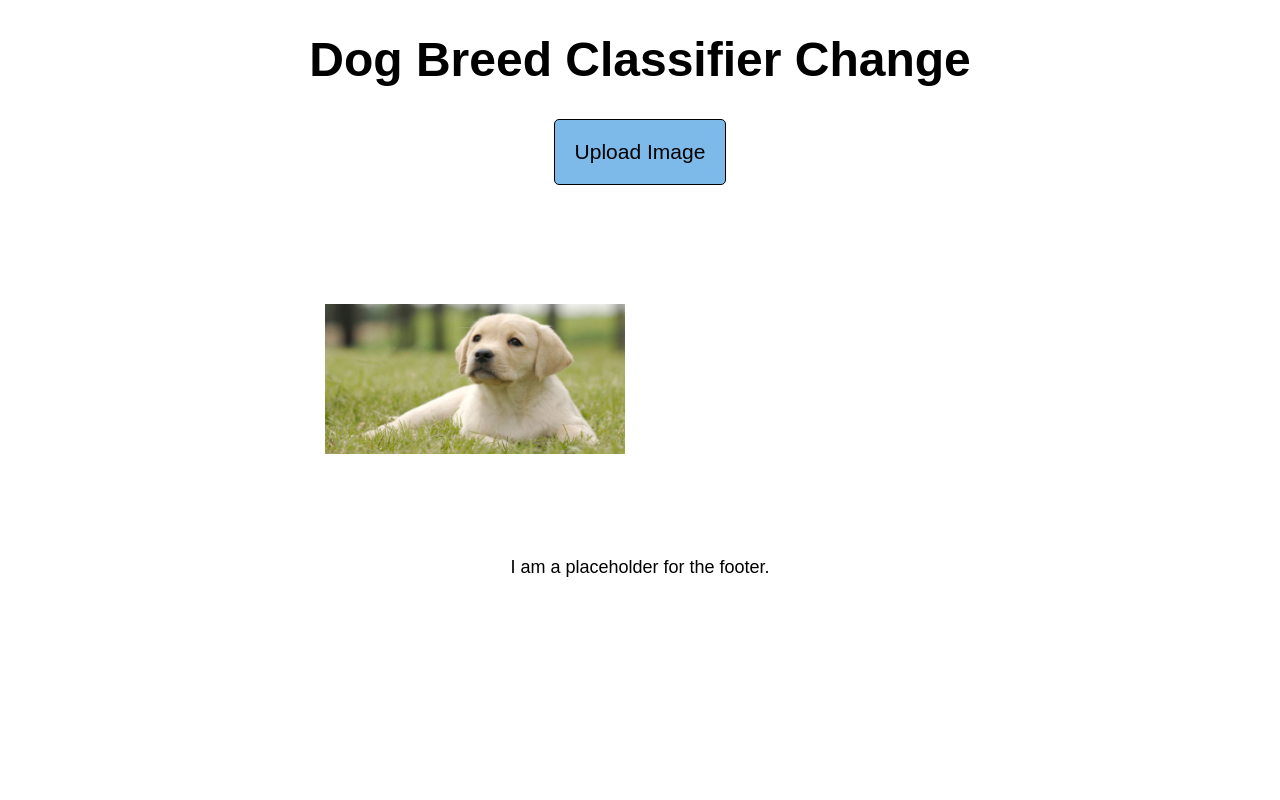
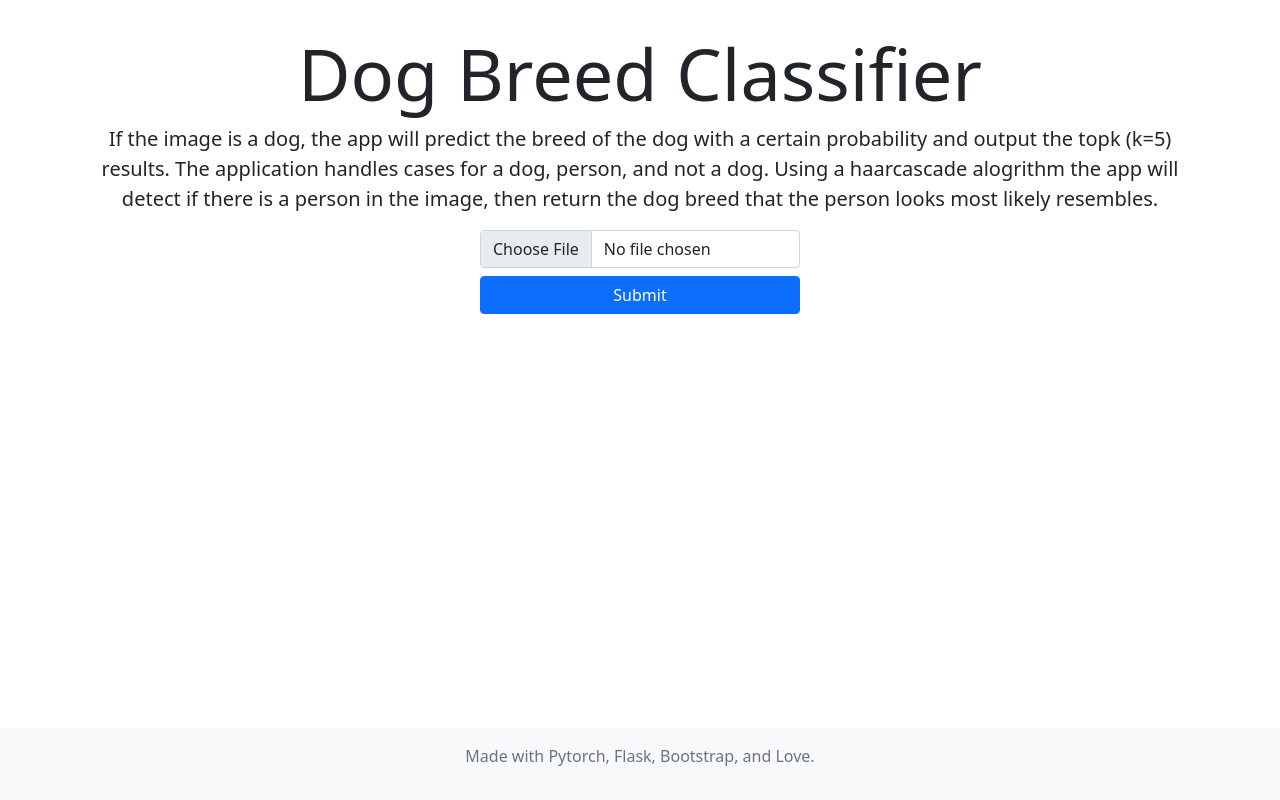
Before and after one commit to justinbellucci/app_dog_breed_classifier, a Flask app: page / in a window 1280 px wide. Run offline with Flask 2, Linux system fonts and the light colour scheme; some libraries are stand-ins or nearby versions.

Commit message:
Fix upload image

```diff
--- a/main.py
+++ b/main.py
@@ -8,39 +8,30 @@ import backend.detectors
 
 app = Flask(__name__)
 
-@app.route("/")
-def index():
-    # return "<h1>Index Page</h1>"
-    return render_template('index.html',  title='Index')
+@app.route('/', methods=['GET', 'POST'])
+def upload_file():
+    if request.method == 'POST':
+        if 'file' not in request.files:
+            return redirect(request.url) # redirect to same page
+        file = request.files['file'] # get file from request
+        if not file:
+            return # add error message
 
-@app.route('/bootstrap')
-def bootstrap():
-    return render_template('bootstrap.html', title='Bootstrap')
-
-# @app.route('/', methods=['GET', 'POST'])
-# def upload_file():
-#     if request.method == 'POST':
-#         if 'file' not in request.files:
-#             return redirect(request.url) # redirect to same page
-#         file = request.files['file'] # get file from request
-#         if not file:
-#             return # add error message
-
-#         # display image on webpage
+        # display image on webpage
 
 
-#         # process image
-#         img_bytes = file.read()
-#         # run image throuh model
-#         is_dog = detectors.dog_detector(img_bytes)
-#         probs, classes = predict_breed(img_bytes)
-#         class_names = load_class_names()
+        # process image
+        img_bytes = file.read()
+        # run image throuh model
+        # is_dog = detectors.dog_detector(img_bytes)
+        # probs, classes = predict_breed(img_bytes)
+        # class_names = load_class_names()
 
-#         # This most likely will need Flask AJAX
-#         return render_template('index.html', class_prob = probs,
-#                                 class_name = class_names)
-
-#     return render_template('index.html', title='Home')
+        # This most likely will need Flask AJAX
+        # return render_template('index.html', class_prob = probs,
+        #                         class_name = class_names)
+        return render_template('home.html', title='Home')
+    return render_template('index.html', title='Index')
 
 if __name__ == "__main__":
     app.run(debug=True)
--- a/static/sticky-footer-navbar.css
+++ b/static/sticky-footer-navbar.css
@@ -1,7 +1,8 @@
-/* Custom page CSS
--------------------------------------------------- */
-/* Not required for template or sticky footer method. */
 
 main > .container {
-  padding: 60px 15px 0;
+  padding: 30px 15px 0px;
 }
+
+main > .container-sm {
+  padding: 0px 5px 0px;
+}
--- a/templates/index.html
+++ b/templates/index.html
@@ -1,33 +1,135 @@
-<!DOCTYPE html>
-<html lang="en">
+<!doctype html>
+<html lang="en" class="h-100">
     <head>
-        <meta charset="utf-8"/>
+        <meta charset="utf-8">
+        <meta name="viewport" content="width=device-width, initial-scale=1">
         <title>Dog Breed Classifier</title>
-        <meta content="width=device-width, initial-scale=1, maximum-scale=1" name="viewport"/>
-        <link rel="stylesheet" href="/static/styles.css">
+
+        <!-- Bootstrap core CSS -->
+        <link href="https://cdn.jsdelivr.net/npm/bootstrap@5.0.2/dist/css/bootstrap.min.css" rel="stylesheet" integrity="sha384-EVSTQN3/azprG1Anm3QDgpJLIm9Nao0Yz1ztcQTwFspd3yD65VohhpuuCOmLASjC" crossorigin="anonymous">
         <!-- Load d3.js -->
         <script src="https://d3js.org/d3.v4.js"></script>
-        <!-- Load jquery.js (AJAX) -->
         <script src="https://ajax.googleapis.com/ajax/libs/jquery/2.1.1/jquery.min.js"></script>
+
+        <style>
+        .bd-placeholder-img {
+            font-size: 1.125rem;
+            text-anchor: middle;
+            -webkit-user-select: none;
+            -moz-user-select: none;
+            user-select: none;
+        }
+
+        @media (min-width: 768px) {
+            .bd-placeholder-img-lg {
+            font-size: 3.5rem;
+            }
+        }
+        </style>
+
+
+        <!-- Custom styles for this template -->
+        <link href="/static/sticky-footer-navbar.css" rel="stylesheet">
     </head>
 
-    <body>
-        <h1>Dog Breed Classifier Change</h1>
-        <div class = "container">
-            <!-- <h1 class="box">Post 1</h1> -->
-            <div class = "header">
-                <label for="file-upload" class="custom-file-upload">
-                    <i></i> Upload Image
-                </label>
-                <input type="file" id="file-upload">
+    <body class="d-flex flex-column h-100">
+    <!-- Header -->
+    <!-- <header>
+    <nav class="navbar navbar-expand-md navbar-dark fixed-top bg-dark">
+        <div class="container-fluid">
+        <a class="navbar-brand" href="#">Fixed navbar</a>
+        <button class="navbar-toggler" type="button" data-bs-toggle="collapse" data-bs-target="#navbarCollapse" aria-controls="navbarCollapse" aria-expanded="false" aria-label="Toggle navigation">
+            <span class="navbar-toggler-icon"></span>
+        </button>
+        <div class="collapse navbar-collapse" id="navbarCollapse">
+            <ul class="navbar-nav me-auto mb-2 mb-md-0">
+            <li class="nav-item">
+                <a class="nav-link active" aria-current="page" href="#">Home</a>
+            </li>
+            <li class="nav-item">
+                <a class="nav-link" href="#">Link</a>
+            </li>
+            <li class="nav-item">
+                <a class="nav-link disabled" href="#" tabindex="-1" aria-disabled="true">Disabled</a>
+            </li>
+            </ul>
+            <form class="d-flex">
+                <input class="form-control me-2" type="search" placeholder="Search" aria-label="Search">
+                <button class="btn btn-outline-success" type="submit">Search</button>
+            </form>
+        </div>
+        </div>
+    </nav>
+    </header> -->
+
+    <!-- Main Page Content -->
+    <main class="flex-shrink-0">
+    <div class="container">
+        <h1 class="display-2 text-center">Dog Breed Classifier</h1>
+        <p class="lead text-center">If the image is a dog, the app will predict the breed of the dog with a certain probability and output the topk (k=5) results. The application handles cases for a dog, person, and not a dog. Using a haarcascade alogrithm the app will detect if there is a person in the image, then return the dog breed that the person looks most likely resembles.</p>
+    </div>
+
+    <form class="form-signin" method="post" enctype="multipart/form-data">
+        <div class="container-sm col-md-3">
+            <div class="row align-items-center">
+                <!-- <label for="Image" class="form-label text-center">Upload an image to run the neural network.</label> -->
+                <input class="form-control" type="file" name="file" id="inputFile" onchange="preview()">
+                <!-- <button onclick="clearImage()" class="btn btn-primary mt-2">Reset</button>   -->
+                <button type="submit" class="btn btn-primary mt-2">Submit</button>
             </div>
-            <div class="content">
-                <img class = "content-box" id="blah" src="/static/puppy.jpg" alt="Placeholder Dog Image">
-                <div class = "content-box" id="my_dataviz"></div>
+        </div>
+    </form>
+
+    <div class="container">
+        <div class="row">
+            <div class="col">
+                <img id="frame" src="" class="img-fluid"/>
             </div>
-            <p class="footer">I am a placeholder for the footer.</p>
+            <div class="col">
+                <div id="my_dataviz"></div>
+            </div>
+
         </div>
-        </h1>
-        <script src="/static/app.js" type="text/javascript"></script>
-    </body>
+    </div>
+    </main>
+
+    <!-- Footer -->
+    <footer class="footer mt-auto py-3 bg-light">
+        <div class="container">
+            <p class="text-muted text-center">Made with Pytorch, Flask, Bootstrap, and Love.</p>
+        </div>
+    </footer>
+
+    <!-- Load Scripts -->
+    <script src="https://cdn.jsdelivr.net/npm/bootstrap@5.0.2/dist/js/bootstrap.bundle.min.js" integrity="sha384-MrcW6ZMFYlzcLA8Nl+NtUVF0sA7MsXsP1UyJoMp4YLEuNSfAP+JcXn/tWtIaxVXM" crossorigin="anonymous"></script>
+    <script src="/static/app.js" type="text/javascript"></script>
+
+    <!--- Custom JS -->
+    <script>
+        function preview() {
+            frame.src = URL.createObjectURL(event.target.files[0]);
+        }
+        function clearImage() {
+            document.getElementById('formFile').value = null;
+            frame.src = "";
+        }
+    </script>
+    <script type="text/javascript">
+        $('#inputfile').bind('change', function() {
+            let fileSize = this.files[0].size/1024/1024;
+            if (fileSize > 1) {
+              $("#inputfile").val(null);
+              alert('File is too large. Max file size is 1MB.');
+              return
+            }
+
+            let ext = $('#inputfile').val().split('.').pop().toLowerCase();
+            if($.inArray(ext, ['jpg','jpeg']) == -1) {
+              $("#inputfile").val(null);
+              alert('JPEG and JPG files only!');
+            }
+        });
+      </script>
+
+  </body>
 </html>
```
Also changed, not shown: templates/bootstrap.html (deleted, +0 -85 lines), templates/home.html (added, +33 -0 lines).
